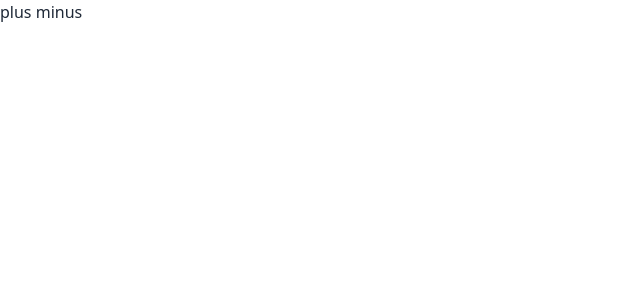
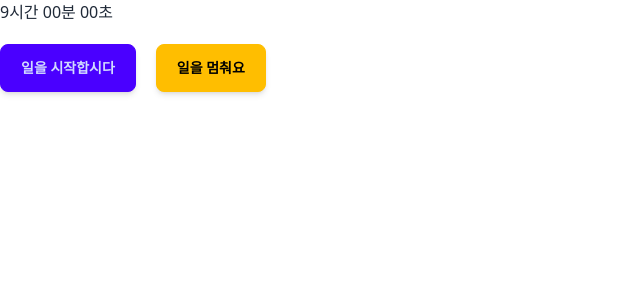
Before and after one commit to tyange/allkeep-sveltekit, a SvelteKit app: page /main in a window 1280 px wide. Shown: the top 300 px of the page, without its empty margins (0-640 px from the left). Built offline with nearby package versions, Linux system fonts and the light colour scheme.

Commit message:
timer page

```diff
--- a/src/components/ui/Button.svelte
+++ b/src/components/ui/Button.svelte
@@ -35,7 +35,7 @@
 		color?: Colors;
 		size?: Sizes;
 		suitability?: Suitability;
-		onClick?: () => void;
+		clickHandler?: () => void;
 	}
 
 	let {
@@ -45,7 +45,7 @@
 		color = Colors.primary,
 		size = Sizes.sm,
 		suitability = Suitability.fit,
-		onClick
+		clickHandler
 	}: ButtonProps = $props();
 
 	const cNames = () =>
@@ -60,5 +60,5 @@
 </script>
 
 {#if isShow}
-	<button {type} class={cNames()} onclick={onClick}>{label}</button>
+	<button {type} class={cNames()} onclick={clickHandler}>{label}</button>
 {/if}
--- a/src/lib/timer.ts
+++ b/src/lib/timer.ts
@@ -5,6 +5,7 @@ import { addSeconds } from 'date-fns';
 const INITIAL_REMAINING_TIME_STRING = '9시간 00분 00초';
 
 const initialState = {
+	isPause: false,
 	workDoneAt: null,
 	workPauseAt: null,
 	remainingTimeString: INITIAL_REMAINING_TIME_STRING
@@ -15,10 +16,19 @@ function createTimerStore(key: string) {
 	const value = JSON.parse(storedValue);
 
 	const { subscribe, set, update } = writable<{
+		isPause: boolean;
 		workDoneAt: Date | null;
 		workPauseAt: Date | null;
 		remainingTimeString: string;
 	}>(value);
+
+	function pauseTimer() {
+		update((prevTimer) => ({ ...prevTimer, isPause: true }));
+	}
+
+	function restartTimer() {
+		update((prevTimer) => ({ ...prevTimer, isPause: false }));
+	}
 
 	function setWorkDoneAt(startAt: Date) {
 		update((prevTimer) => ({ ...prevTimer, workDoneAt: startAt }));
@@ -48,7 +58,16 @@ function createTimerStore(key: string) {
 		set({ ...initialState });
 	}
 
-	return { subscribe, setWorkDoneAt, addWorkDoneAt, setWorkPauseAt, setRemainingTimeString, reset };
+	return {
+		subscribe,
+		pauseTimer,
+		restartTimer,
+		setWorkDoneAt,
+		addWorkDoneAt,
+		setWorkPauseAt,
+		setRemainingTimeString,
+		reset
+	};
 }
 
 export const timer = createTimerStore('timer');
--- a/src/routes/+page.svelte
+++ b/src/routes/+page.svelte
@@ -8,5 +8,10 @@
 
 <p class="text-red-500">white shadow frontend</p>
 <button class="btn btn-primary">hi</button>
-<Button size={Sizes.md} color={Colors.warning} label="TEST" onClick={() => console.log('bye')} />
+<Button
+	size={Sizes.md}
+	color={Colors.warning}
+	label="TEST"
+	clickHandler={() => console.log('bye')}
+/>
 <Box></Box>
--- a/src/routes/main/+page.svelte
+++ b/src/routes/main/+page.svelte
@@ -1,7 +1,96 @@
 <script lang="ts">
-	import { counter } from '@/lib/timer';
+	import { onDestroy } from 'svelte';
+	import { addHours, differenceInSeconds, formatDuration, intervalToDuration } from 'date-fns';
+	import { ko } from 'date-fns/locale';
+	import axios from 'axios';
+
+	import { timer } from '@/lib/timer';
+
+	import Button from '@/components/ui/Button.svelte';
+	import { Colors } from '@/constants/Colors';
+
+	let interval: NodeJS.Timeout;
+	function intervalHandler() {
+		if (!$timer.workDoneAt) {
+			return;
+		}
+
+		const diff = intervalToDuration({ start: new Date(), end: $timer.workDoneAt });
+		timer.setRemainingTimeString(formatDuration(diff, { zero: true, locale: ko }));
+	}
+
+	if ($timer.workDoneAt && !$timer.isPause) {
+		interval = setInterval(intervalHandler, 100);
+	}
+
+	async function workStartHandler() {
+		const res = await axios.post(
+			'http://localhost:8080/work/create',
+			{
+				start_at: new Date().toISOString(),
+				company_name: 'kfc'
+			},
+			{
+				headers: {
+					Authorization:
+						'eyJhbGciOiJIUzI1NiIsInR5cCI6IkpXVCJ9.eyJlbWFpbCI6InRlc3RAdGVzdC5jb20iLCJleHAiOjE3MTkwNTcyOTEsInVzZXJJZCI6Mn0.E82hdp1g7Zt3PvDx1fWkbUtoCzRQzk2VYWQmPHm1dsk'
+				}
+			}
+		);
+
+		const data = await res.data;
+		const startAt = data.work['start_at'];
+
+		timer.setWorkDoneAt(addHours(new Date(startAt), 9));
+
+		interval = setInterval(intervalHandler, 100);
+	}
+
+	function timerPauseHandler() {
+		timer.pauseTimer();
+		timer.setWorkPauseAt(new Date());
+		clearInterval(interval);
+	}
+
+	function timerRestartHandler() {
+		if (!$timer.workPauseAt) {
+			return;
+		}
+
+		const diffTime = differenceInSeconds(new Date(), $timer.workPauseAt);
+		timer.addWorkDoneAt(diffTime);
+		interval = setInterval(intervalHandler, 100);
+		timer.restartTimer();
+	}
+
+	// TODO: resetHandler 추가하기
+
+	onDestroy(() => {
+		if (interval) {
+			clearInterval(interval);
+		}
+	});
 </script>
 
-<p>{$counter}</p>
-<button onclick={counter.increment}>plus</button>
-<button onclick={counter.decrement}>minus</button>
+<div>
+	<p class="mb-5">{$timer.remainingTimeString}</p>
+	<div class="flex gap-5">
+		<Button
+			isShow={$timer.workDoneAt === null}
+			label="일을 시작합시다"
+			clickHandler={workStartHandler}
+		/>
+		<Button
+			isShow={!$timer.isPause}
+			label="일을 멈춰요"
+			color={Colors.warning}
+			clickHandler={timerPauseHandler}
+		/>
+		<Button
+			isShow={$timer.isPause}
+			label="다시 시작하기"
+			color={Colors.secondary}
+			clickHandler={timerRestartHandler}
+		/>
+	</div>
+</div>
```
Also changed, not shown: 1 other file (tests, documents, lock files or other folders).
